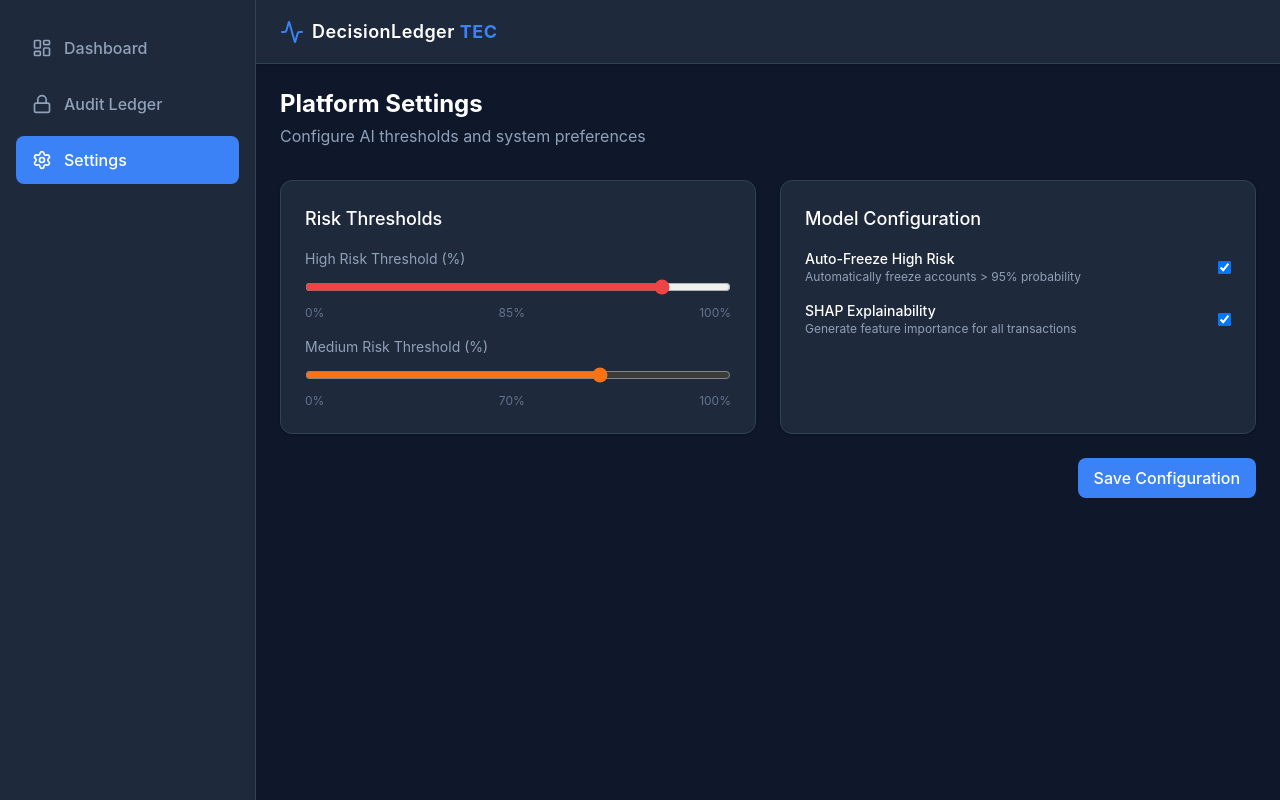
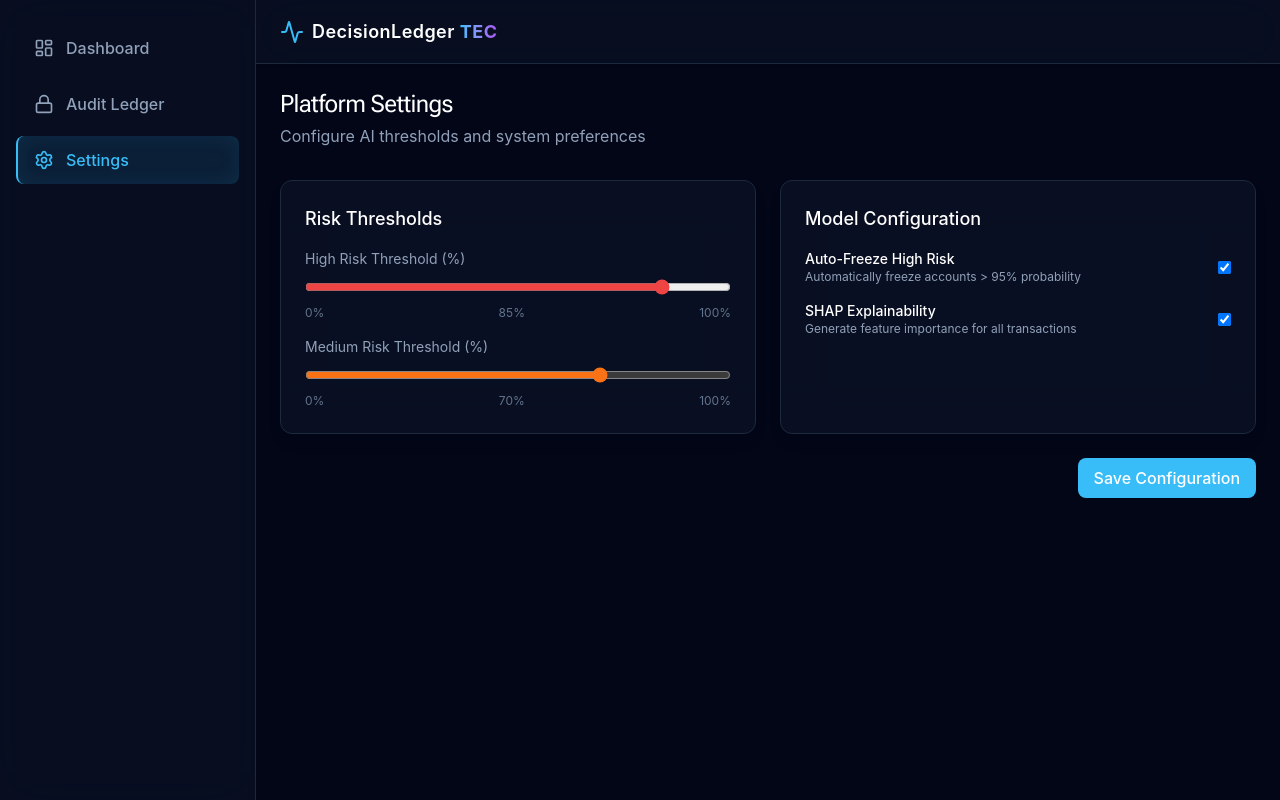
Before and after one commit to manishns2007/te, a React (Vite) app in the folder decisionledger-tec/frontend/: page /settings in a window 1280 px wide. Built offline with nearby package versions, Linux system fonts and the light colour scheme.

Commit message:
feat: implement base frontend layout components, tailwind configuration, and reusable UI cards

```diff
--- a/decisionledger-tec/frontend/src/components/Card.tsx
+++ b/decisionledger-tec/frontend/src/components/Card.tsx
@@ -10,6 +10,6 @@ interface CardProps extends React.HTMLAttributes<HTMLDivElement> {}
 
 export function Card({ className, ...props }: CardProps) {
   return (
-    <div className={cn("bg-surface rounded-xl border border-slate-700 shadow-sm", className)} {...props} />
+    <div className={cn("bg-surface/60 backdrop-blur-xl rounded-xl border border-slate-800 shadow-lg hover:border-slate-700 hover:shadow-glow-primary/20 transition-all duration-300", className)} {...props} />
   );
 }
--- a/decisionledger-tec/frontend/src/components/MetricCard.tsx
+++ b/decisionledger-tec/frontend/src/components/MetricCard.tsx
@@ -10,15 +10,16 @@ interface MetricCardProps {
 
 export function MetricCard({ title, value, icon, description }: MetricCardProps) {
   return (
-    <Card className="p-6">
-      <div className="flex items-start justify-between">
+    <Card className="p-6 group relative overflow-hidden">
+      <div className="absolute top-0 left-0 w-full h-[2px] bg-gradient-to-r from-transparent via-primary/80 to-transparent opacity-0 group-hover:opacity-100 transition-opacity duration-300" />
+      <div className="flex items-start justify-between relative z-10">
         <div>
-          <p className="text-sm font-medium text-slate-400">{title}</p>
-          <p className="mt-2 text-3xl font-semibold text-white">{value}</p>
+          <p className="text-sm font-medium text-slate-400 group-hover:text-primary transition-colors duration-300">{title}</p>
+          <p className="mt-2 text-3xl font-semibold text-white group-hover:scale-[1.02] origin-left transition-transform duration-300">{value}</p>
         </div>
-        {icon && <div className="p-3 bg-slate-800 rounded-lg text-primary">{icon}</div>}
+        {icon && <div className="p-3 bg-slate-900/60 rounded-lg text-primary group-hover:scale-110 group-hover:shadow-glow-primary transition-all duration-300">{icon}</div>}
       </div>
-      {description && <p className="mt-4 text-sm text-slate-500">{description}</p>}
+      {description && <p className="mt-4 text-sm text-slate-500 relative z-10">{description}</p>}
     </Card>
   );
 }
--- a/decisionledger-tec/frontend/src/components/Navbar.tsx
+++ b/decisionledger-tec/frontend/src/components/Navbar.tsx
@@ -2,10 +2,10 @@ import { Activity } from 'lucide-react';
 
 export default function Navbar() {
   return (
-    <header className="bg-surface border-b border-slate-700 h-16 flex items-center px-6 shrink-0 shadow-sm z-10">
-      <div className="flex items-center gap-2">
-        <Activity className="text-primary w-6 h-6" />
-        <span className="text-lg font-semibold text-white tracking-wide">DecisionLedger <span className="text-primary font-bold">TEC</span></span>
+    <header className="bg-surface/50 backdrop-blur-xl border-b border-slate-800 h-16 flex items-center px-6 shrink-0 shadow-sm z-10 sticky top-0">
+      <div className="flex items-center gap-2 group cursor-pointer">
+        <Activity className="text-primary w-6 h-6 group-hover:scale-110 transition-transform duration-300 group-hover:drop-shadow-[0_0_8px_rgba(56,189,248,0.8)]" />
+        <span className="text-lg font-semibold text-white tracking-wide">DecisionLedger <span className="text-transparent bg-clip-text bg-gradient-to-r from-primary to-secondary font-bold">TEC</span></span>
       </div>
     </header>
   );
--- a/decisionledger-tec/frontend/src/components/PageHeader.tsx
+++ b/decisionledger-tec/frontend/src/components/PageHeader.tsx
@@ -1,7 +1,21 @@
+import { useRef } from 'react';
+import VariableProximity from './VariableProximity';
+
 export function PageHeader({ title, subtitle }: { title: string, subtitle?: string }) {
+  const containerRef = useRef<HTMLDivElement>(null);
+
   return (
-    <div className="mb-8">
-      <h1 className="text-2xl font-bold text-white">{title}</h1>
+    <div className="mb-8" ref={containerRef}>
+      <h1 className="text-2xl font-bold text-white tracking-tight">
+        <VariableProximity
+          label={title}
+          fromFontVariationSettings="'wght' 400, 'opsz' 9"
+          toFontVariationSettings="'wght' 800, 'opsz' 40"
+          containerRef={containerRef}
+          radius={120}
+          falloff="linear"
+        />
+      </h1>
       {subtitle && <p className="mt-1 text-slate-400">{subtitle}</p>}
     </div>
   );
--- a/decisionledger-tec/frontend/src/components/Sidebar.tsx
+++ b/decisionledger-tec/frontend/src/components/Sidebar.tsx
@@ -9,17 +9,19 @@ export default function Sidebar() {
   ];
 
   return (
-    <aside className="w-64 bg-surface border-r border-slate-700 flex flex-col hidden md:flex shrink-0">
+    <aside className="w-64 bg-surface/50 backdrop-blur-xl border-r border-slate-800 flex flex-col hidden md:flex shrink-0">
       <nav className="flex-1 py-6 px-4 space-y-2">
         {navItems.map((item) => (
             <NavLink
               key={item.name}
               to={item.path}
               className={({ isActive }) =>
-                `flex items-center gap-3 px-4 py-3 rounded-lg transition-colors font-medium ${isActive ? 'bg-primary text-white' : 'text-slate-400 hover:bg-slate-800'}`
+                `flex items-center gap-3 px-4 py-3 rounded-lg transition-all duration-300 font-medium border-l-2 ${isActive ? 'bg-primary/10 text-primary border-primary shadow-[inset_0_0_20px_rgba(56,189,248,0.1)]' : 'border-transparent text-slate-400 hover:bg-slate-800/50 hover:text-white'}`
               }
             >
-              {item.icon}
+              <div className="transition-transform duration-300 group-hover:scale-110">
+                {item.icon}
+              </div>
               <span>{item.name}</span>
             </NavLink>
         ))}
--- a/decisionledger-tec/frontend/tailwind.config.js
+++ b/decisionledger-tec/frontend/tailwind.config.js
@@ -7,10 +7,10 @@ export default {
   theme: {
     extend: {
       colors: {
-        background: '#0f172a',
-        surface: '#1e293b',
-        primary: '#3b82f6',
-        secondary: '#06b6d4',
+        background: '#020617',
+        surface: '#0f172a',
+        primary: '#38bdf8',
+        secondary: '#a855f7',
         risk: {
           green: '#10b981',
           yellow: '#f59e0b',
@@ -20,6 +20,11 @@ export default {
       },
       fontFamily: {
         sans: ['Inter', 'sans-serif'],
+      },
+      boxShadow: {
+        'glow-primary': '0 0 20px -5px rgba(56, 189, 248, 0.4)',
+        'glow-risk-red': '0 0 20px -5px rgba(239, 68, 68, 0.4)',
+        'glow-risk-green': '0 0 20px -5px rgba(16, 185, 129, 0.4)',
       }
     },
   },
```
